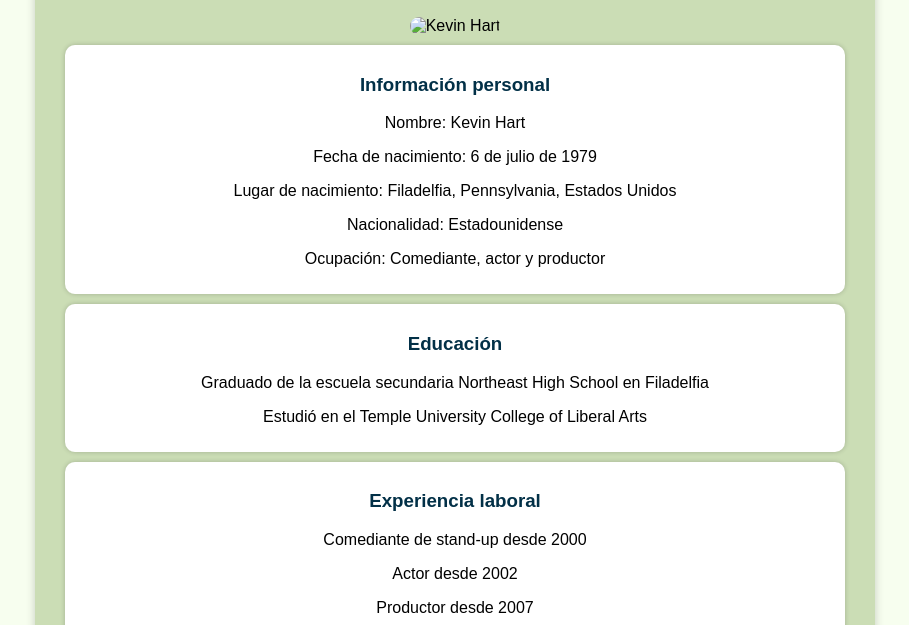
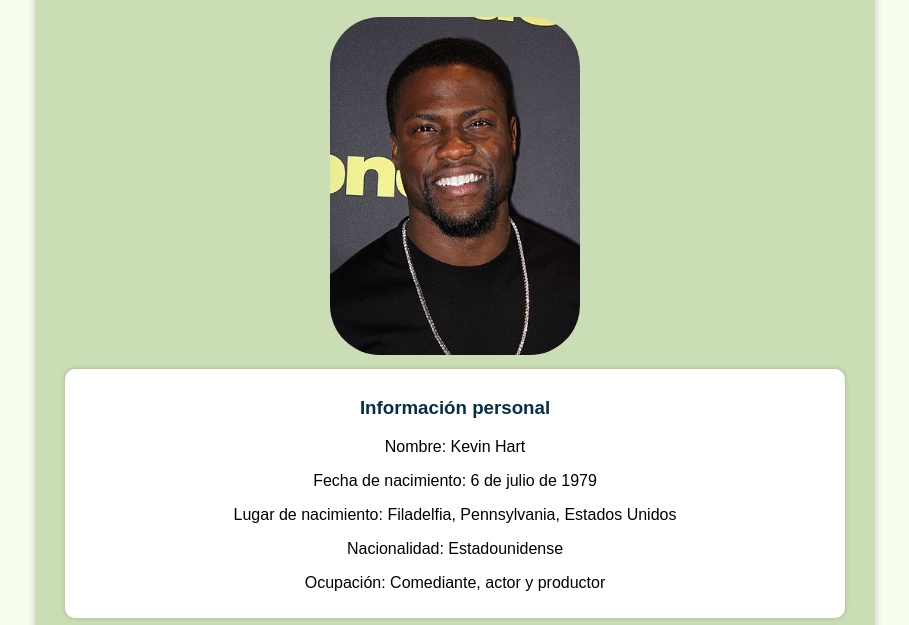
Before and after one commit to Rafarlv16/AppRender, a website: page index.html in a window 1280 px wide. Shown: the part 139-764 px from the top of the page, without its empty margins (185-1094 px from the left). Drawn offline with Linux system fonts and the light colour scheme; the site is published under a folder, as on GitHub Pages, so addresses that start at the root find nothing.

Commit message:
restaurar

```diff
--- a/index.html
+++ b/index.html
@@ -72,7 +72,7 @@
     <header>
       <h1>Kevin Hart</h1>
       <h2>Comediante, actor y productor estadounidense</h2>
-      <img src="/kevin-hart.jpg" alt="Kevin Hart">
+      <img src="kevin-hart.jpg" alt="Kevin Hart">
     </header>
     <main>
       <div id="informacion-personal">
```
